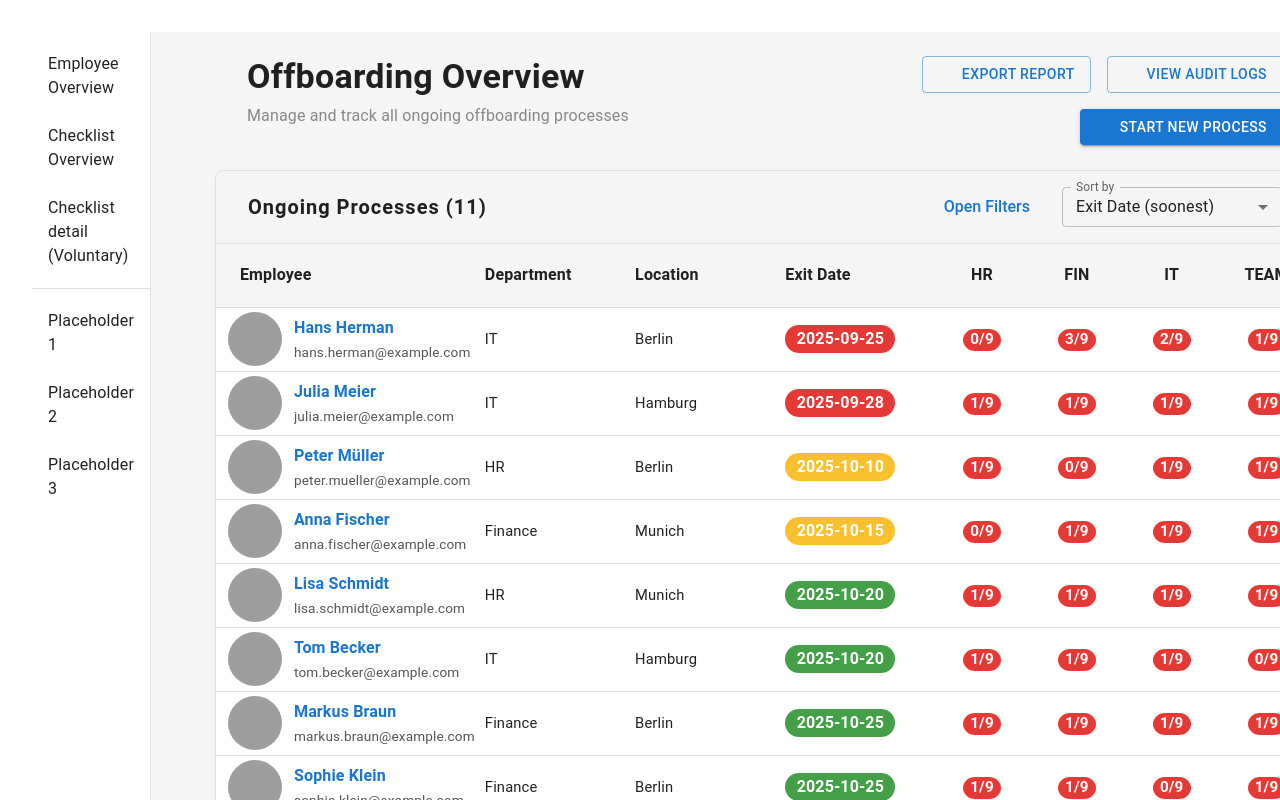
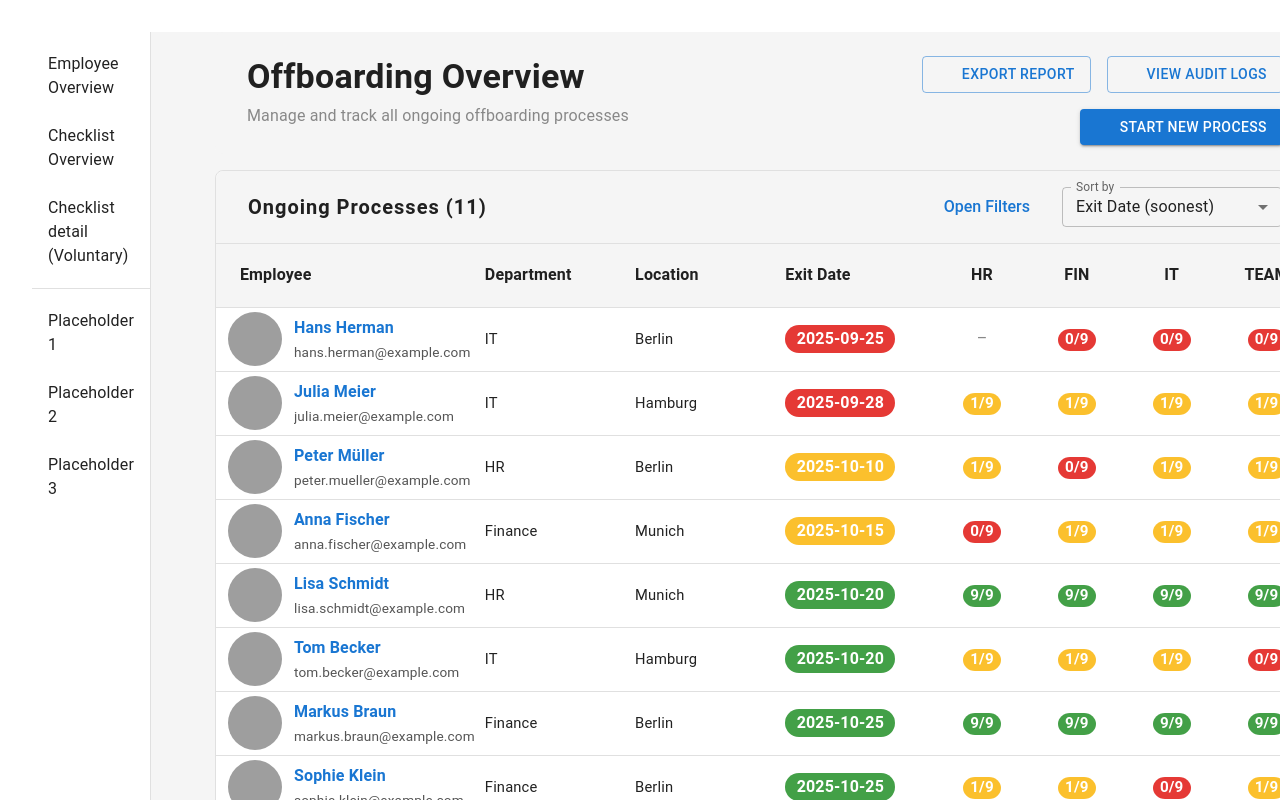
Before and after one commit to PatrickGress/offboardingtoolTS, a React (Vite) app: page / in a window 1280 px wide. Shown: the top 800 px of the page. Built offline with nearby package versions, Linux system fonts and the light colour scheme; grey boxes are pictures that could not be loaded; some icons are missing.

Commit message:
fix lights and stuff

```diff
--- a/src/components/WorkflowCard.tsx
+++ b/src/components/WorkflowCard.tsx
@@ -24,8 +24,8 @@ export type WorkflowData = {
 // Helper to determine traffic light color for subflows
 function getSubflowTrafficLight(completion: string[], total: number): string {
   if (total === 0) return 'red';
+  if (completion.length === 0) return 'red';
   const percent = completion.length / total;
-  if (percent < 0.5) return 'red';
   if (percent < 1) return 'yellow';
   return 'green';
 }
--- a/src/mockCards.ts
+++ b/src/mockCards.ts
@@ -1,3 +1,4 @@
+import { subflowCards } from './mockSubflowCards';
 import type { WorkflowData } from './components/WorkflowCard';
 
 export type StatusData = {
@@ -17,10 +18,9 @@ export const mockWorkflows: (WorkflowData & { processId: string; statuses: Statu
     exitDate: '2025-09-25',
     picture: 'https://mui.com/static/images/avatar/1.jpg',
     statuses: [
-      { completion: [], subflowId: 'e2a1c7b2-1f3a-4b2c-9e8f-1a2b3c4d5e01' },
-      { completion: ['e2a1c7b2-1f3a-4b2c-9e8f-1a2b3c4d5e01','b3d2e7c1-2a4b-5c6d-7e8f-2b3c4d5e6f02'], subflowId: 'h1c2d3e4-5f6a-7b8c-9d0e-1f2a3b4c5d6e' },
-      { completion: ['e2a1c7b2-1f3a-4b2c-9e8f-1a2b3c4d5e01','b3d2e7c1-2a4b-5c6d-7e8f-2b3c4d5e6f02','c4e3f8d2-3b5c-6d7e-8f9a-3c4d5e6f7g03'], subflowId: 'f1a2b3c4-5d6e-7f8a-9b0c-1d2e3f4a5b6c' },
-      { completion: ['e2a1c7b2-1f3a-4b2c-9e8f-1a2b3c4d5e01'], subflowId: 'j3k4l5m6-7n8o-9p0q-1r2s-3t4u5v6w7x8y' },
+      { completion: [], subflowId: 'h1c2d3e4-5f6a-7b8c-9d0e-1f2a3b4c5d6e' },
+      { completion: [], subflowId: 'f1a2b3c4-5d6e-7f8a-9b0c-1d2e3f4a5b6c' },
+      { completion: [], subflowId: 'j3k4l5m6-7n8o-9p0q-1r2s-3t4u5v6w7x8y' },
     ],
     subflows: [],
   },
@@ -35,10 +35,10 @@ export const mockWorkflows: (WorkflowData & { processId: string; statuses: Statu
     exitDate: '2025-10-20',
     picture: 'https://mui.com/static/images/avatar/2.jpg',
     statuses: [
-      { completion: ['e2a1c7b2-1f3a-4b2c-9e8f-1a2b3c4d5e01'], subflowId: 'e2a1c7b2-1f3a-4b2c-9e8f-1a2b3c4d5e01' },
-      { completion: ['h1c2d3e4-5f6a-7b8c-9d0e-1f2a3b4c5d6e'], subflowId: 'h1c2d3e4-5f6a-7b8c-9d0e-1f2a3b4c5d6e' },
-      { completion: ['f1a2b3c4-5d6e-7f8a-9b0c-1d2e3f4a5b6c'], subflowId: 'f1a2b3c4-5d6e-7f8a-9b0c-1d2e3f4a5b6c' },
-      { completion: ['j3k4l5m6-7n8o-9p0q-1r2s-3t4u5v6w7x8y'], subflowId: 'j3k4l5m6-7n8o-9p0q-1r2s-3t4u5v6w7x8y' },
+      { completion: subflowCards.find(c => c.id === 'e2a1c7b2-1f3a-4b2c-9e8f-1a2b3c4d5e01')?.checkpointIds ?? [], subflowId: 'e2a1c7b2-1f3a-4b2c-9e8f-1a2b3c4d5e01' },
+      { completion: subflowCards.find(c => c.id === 'h1c2d3e4-5f6a-7b8c-9d0e-1f2a3b4c5d6e')?.checkpointIds ?? [], subflowId: 'h1c2d3e4-5f6a-7b8c-9d0e-1f2a3b4c5d6e' },
+      { completion: subflowCards.find(c => c.id === 'f1a2b3c4-5d6e-7f8a-9b0c-1d2e3f4a5b6c')?.checkpointIds ?? [], subflowId: 'f1a2b3c4-5d6e-7f8a-9b0c-1d2e3f4a5b6c' },
+      { completion: subflowCards.find(c => c.id === 'j3k4l5m6-7n8o-9p0q-1r2s-3t4u5v6w7x8y')?.checkpointIds ?? [], subflowId: 'j3k4l5m6-7n8o-9p0q-1r2s-3t4u5v6w7x8y' },
     ],
     subflows: [],
   },
@@ -53,10 +53,10 @@ export const mockWorkflows: (WorkflowData & { processId: string; statuses: Statu
     exitDate: '2025-10-25',
     picture: 'https://mui.com/static/images/avatar/3.jpg',
     statuses: [
-      { completion: ['e2a1c7b2-1f3a-4b2c-9e8f-1a2b3c4d5e01'], subflowId: 'e2a1c7b2-1f3a-4b2c-9e8f-1a2b3c4d5e01' },
-      { completion: ['h1c2d3e4-5f6a-7b8c-9d0e-1f2a3b4c5d6e'], subflowId: 'h1c2d3e4-5f6a-7b8c-9d0e-1f2a3b4c5d6e' },
-      { completion: ['f1a2b3c4-5d6e-7f8a-9b0c-1d2e3f4a5b6c'], subflowId: 'f1a2b3c4-5d6e-7f8a-9b0c-1d2e3f4a5b6c' },
-      { completion: ['j3k4l5m6-7n8o-9p0q-1r2s-3t4u5v6w7x8y'], subflowId: 'j3k4l5m6-7n8o-9p0q-1r2s-3t4u5v6w7x8y' },
+      { completion: subflowCards.find(c => c.id === 'e2a1c7b2-1f3a-4b2c-9e8f-1a2b3c4d5e01')?.checkpointIds ?? [], subflowId: 'e2a1c7b2-1f3a-4b2c-9e8f-1a2b3c4d5e01' },
+      { completion: subflowCards.find(c => c.id === 'h1c2d3e4-5f6a-7b8c-9d0e-1f2a3b4c5d6e')?.checkpointIds ?? [], subflowId: 'h1c2d3e4-5f6a-7b8c-9d0e-1f2a3b4c5d6e' },
+      { completion: subflowCards.find(c => c.id === 'f1a2b3c4-5d6e-7f8a-9b0c-1d2e3f4a5b6c')?.checkpointIds ?? [], subflowId: 'f1a2b3c4-5d6e-7f8a-9b0c-1d2e3f4a5b6c' },
+      { completion: subflowCards.find(c => c.id === 'j3k4l5m6-7n8o-9p0q-1r2s-3t4u5v6w7x8y')?.checkpointIds ?? [], subflowId: 'j3k4l5m6-7n8o-9p0q-1r2s-3t4u5v6w7x8y' },
     ],
     subflows: [],
   },
```
